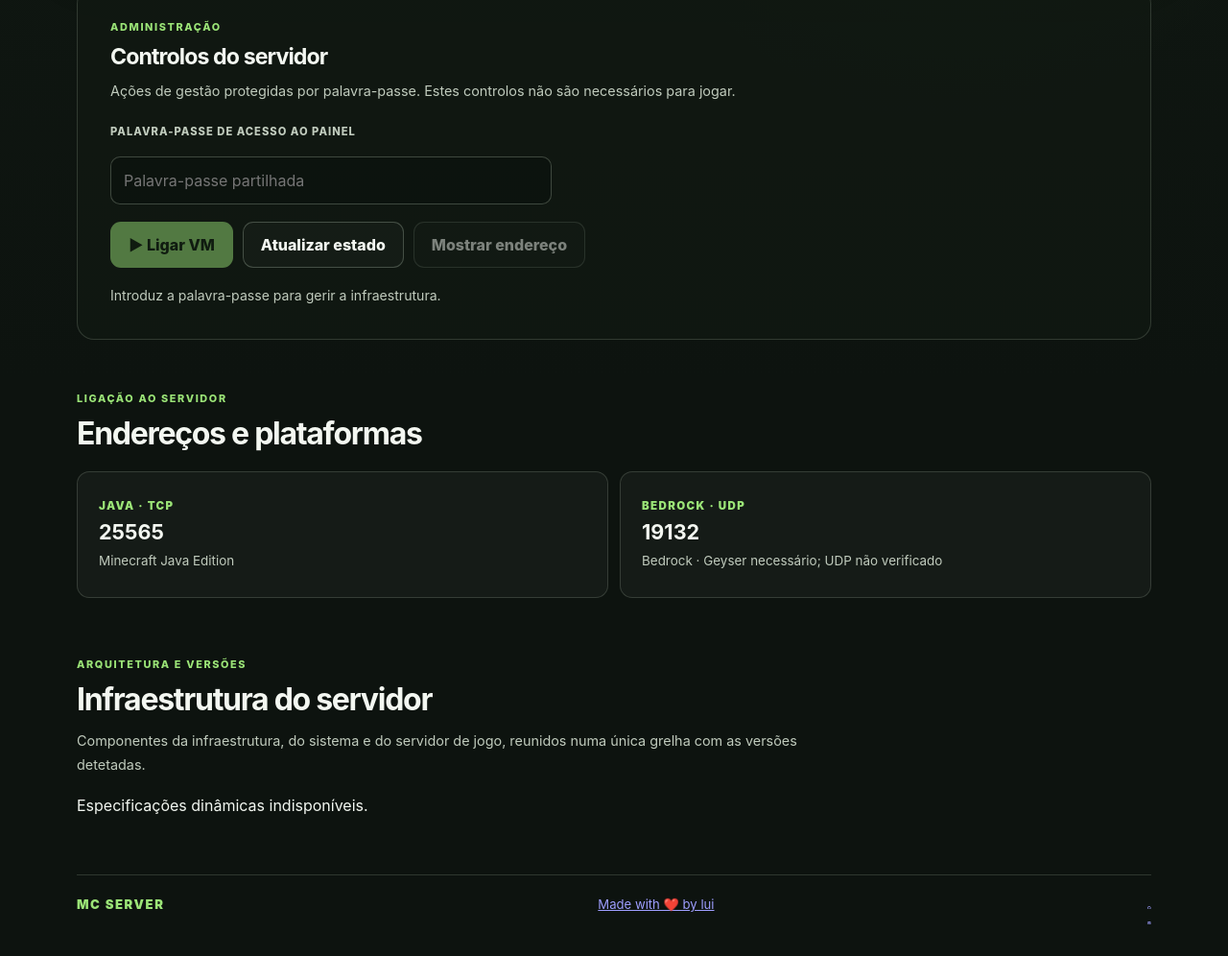
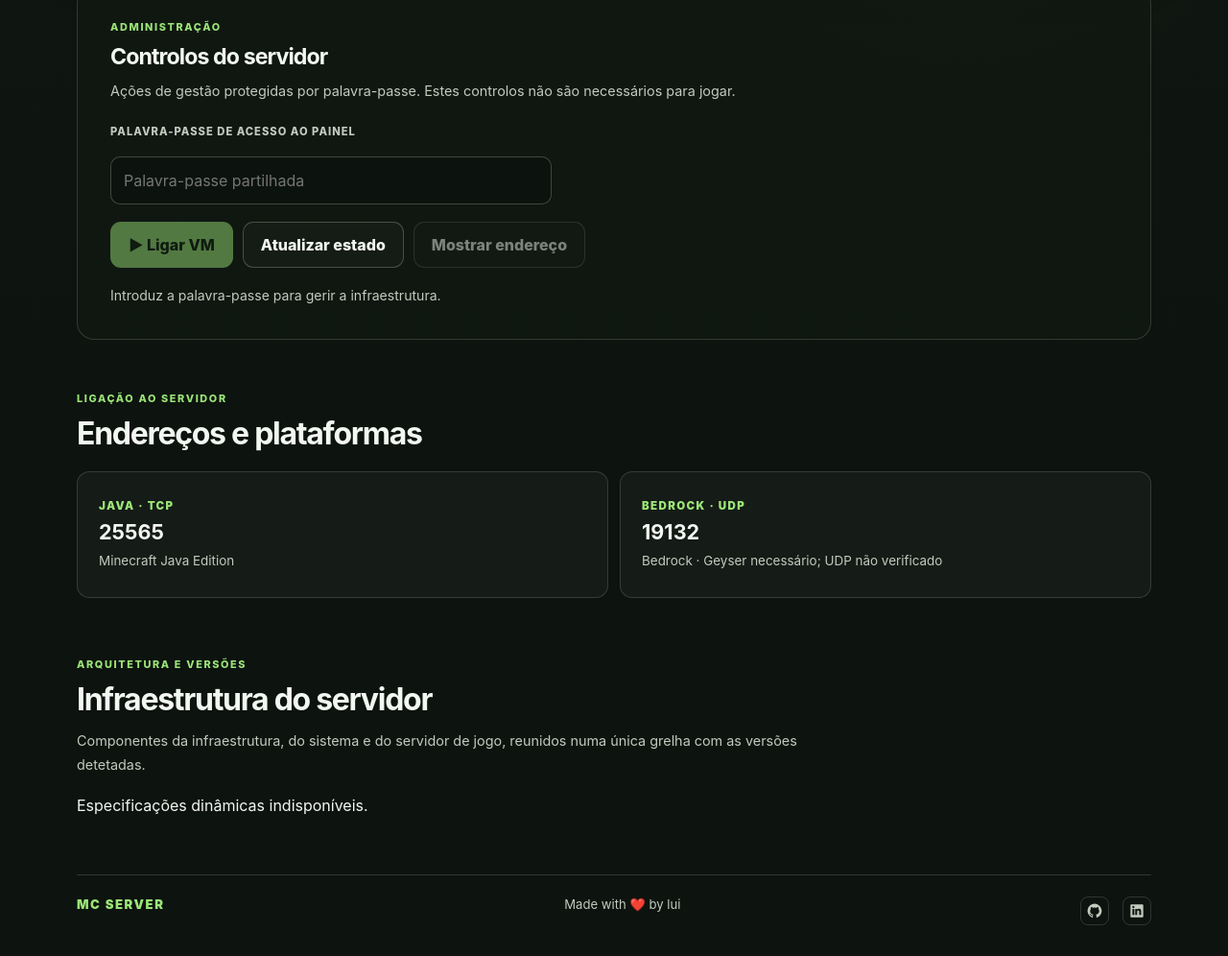
Before and after one commit to LMhdez/mc-start, a plain HTML site: page index.html in a window 1280 px wide. Shown: the part 877-1873 px from the top of the page at 96% size. Drawn offline with Linux system fonts and the light colour scheme; no server answers.

Commit message:
Style footer social icon links

```diff
--- a/style.css
+++ b/style.css
@@ -187,6 +187,13 @@ h2 { margin: 0; font-size: clamp(1.4rem, 3vw, 2rem); letter-spacing: -.04em; }
   font-size: .75rem;
 }
 .footer span:first-child { color: var(--green); font-weight: 900; letter-spacing: .12em; }
+.footer-credit { color: var(--muted); text-decoration: none; transition: color .2s ease; }
+.footer-credit:hover, .footer-credit:focus-visible { color: var(--green); }
+.footer-links { display: flex; align-items: center; gap: 14px; }
+.footer-links a { display: inline-flex; align-items: center; justify-content: center; width: 30px; height: 30px; color: var(--muted); border: 1px solid var(--border); border-radius: 8px; transition: color .2s ease, border-color .2s ease, background .2s ease; }
+.footer-links a:hover, .footer-links a:focus-visible { color: var(--green); border-color: var(--green); background: var(--panel-soft); }
+.footer-links svg { width: 16px; height: 16px; display: block; }
+.footer a:focus-visible { outline: 2px solid var(--green); outline-offset: 3px; }
 
 @media (max-width: 650px) {
   .page { width: min(100% - 28px, 520px); }
```
